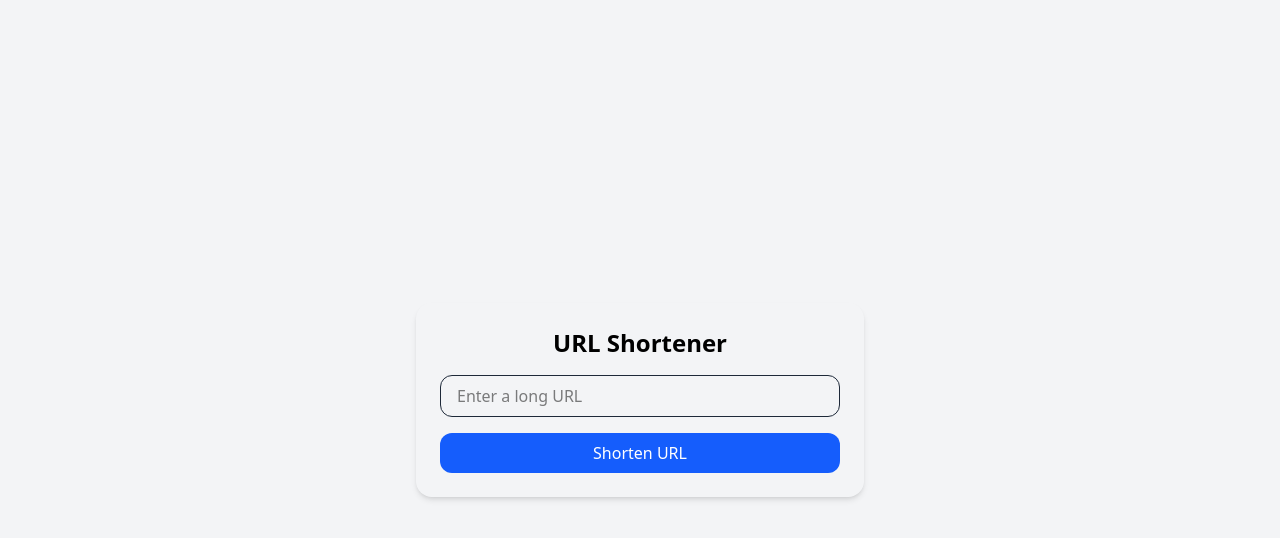
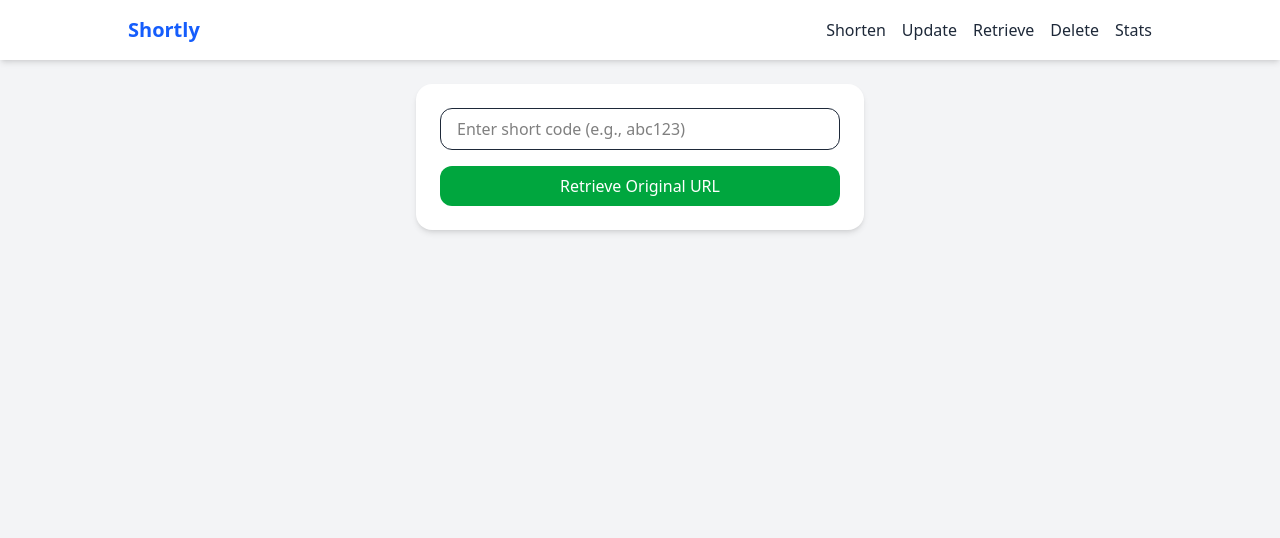
Before and after one commit to taahahussainkhan/taaha-innovaxel-hussain-khan, a React (Vite) app in the folder frontend/: page /retrieve in a window 1280 px wide. Shown: the top 538 px of the page. Built offline with nearby package versions, Linux system fonts and the light colour scheme.

Commit message:
Url retrieve

```diff
--- a/frontend/package.json
+++ b/frontend/package.json
@@ -14,6 +14,7 @@
     "axios": "^1.9.0",
     "react": "^19.0.0",
     "react-dom": "^19.0.0",
+    "react-router-dom": "^7.5.3",
     "tailwindcss": "^4.1.5"
   },
   "devDependencies": {
--- /dev/null
+++ b/frontend/services/api.js
@@ -0,0 +1,12 @@
+import axios from 'axios';
+
+const BASE_URL = 'http://localhost:3000';
+
+export const shortenUrl = async (url) => {
+  return axios.post(`${BASE_URL}/shorten`, { url });
+};
+
+
+export const getOriginalUrl = async (shortCode) => {
+    return axios.get(`${BASE_URL}/shorten/${shortCode}`);
+  };
--- a/frontend/src/App.jsx
+++ b/frontend/src/App.jsx
@@ -1,79 +1,26 @@
-import { useState } from 'react';
-import axios from 'axios';
+import { BrowserRouter as Router, Routes, Route } from 'react-router-dom';
+import Navbar from './components/Navbar';
+import UrlForm from './components/UrlForm';
+import RetrieveForm from './components/RetrieveForm';
 
 function App() {
-  const [originalUrl, setOriginalUrl] = useState('');
-  const [shortUrl, setShortUrl] = useState('');
-  const [loading, setLoading] = useState(false);
-  const [error, setError] = useState('');
-
-  const handleSubmit = async (e) => {
-    e.preventDefault();
-    setLoading(true);
-    setShortUrl('');
-    setError('');
-
-    try {
-      const response = await axios.post('http://localhost:3000/shorten', {
-        url: originalUrl,
-      });
-
-      const data = response.data;
-      setShortUrl(`http://localhost:3000/shorten/${data.shortCode}`);
-    } catch (err) {
-      if (err.response && err.response.data && err.response.data.message) {
-        setError(err.response.data.message);
-      } else {
-        setError('Server error');
-      }
-    } finally {
-      setLoading(false);
-    }
-  };
-
   return (
-    <div className="min-h-screen bg-gray-100 flex items-center justify-center px-4">
-      <div className=" p-6 rounded-2xl shadow-md w-full max-w-md">
-        <h1 className="text-2xl  text-black font-bold mb-4 text-center">URL Shortener</h1>
-        <form onSubmit={handleSubmit} className="space-y-4">
-          <input
-            type="url"
-            placeholder="Enter a long URL"
-            value={originalUrl}
-            onChange={(e) => setOriginalUrl(e.target.value)}
-            required
-            className="w-full px-4 py-2 border border-gray-800 rounded-xl text-black"
-          />
-          <button
-            type="submit"
-            disabled={loading}
-            className="w-full bg-blue-600 text-white py-2 rounded-xl hover:bg-blue-700 transition"
-          >
-            {loading ? 'Shortening...' : 'Shorten URL'}
-          </button>
-        </form>
-
-        {shortUrl && (
-          <div className="mt-4 text-center">
-            <p className="text-gray-700">Short URL:</p>
-            <a
-              href={shortUrl}
-              target="_blank"
-              rel="noopener noreferrer"
-              className="text-blue-600 underline"
-            >
-              {shortUrl}
-            </a>
+    <Router>
+      <div className="bg-gray-100 min-h-screen">
+        <Navbar />
+        <div className="px-4 flex justify-center">
+          <div className="bg-white p-6 rounded-2xl shadow-md w-full max-w-md">
+            <Routes>
+              <Route path="/" element={<UrlForm />} />
+              <Route path="/retrieve" element={<RetrieveForm />} />
+              <Route path="/update" element={<div>Update Page</div>} />
+              <Route path="/delete" element={<div>Delete Page</div>} />
+              <Route path="/stats" element={<div>Stats Page</div>} />
+            </Routes>
           </div>
-        )}
-
-        {error && (
-          <div className="mt-4 text-center text-red-600">
-            {error}
-          </div>
-        )}
+        </div>
       </div>
-    </div>
+    </Router>
   );
 }
 
--- /dev/null
+++ b/frontend/src/components/Navbar.jsx
@@ -0,0 +1,22 @@
+import { Link } from 'react-router-dom';
+
+const Navbar = () => {
+  return (
+    <nav className="bg-white shadow-md p-4 mb-6">
+      <div className="max-w-5xl mx-auto flex justify-between items-center">
+        <Link to="/" className="text-xl font-bold text-blue-600">
+          Shortly
+        </Link>
+        <div className="space-x-4">
+          <Link to="/" className="text-gray-800 hover:text-blue-600">Shorten</Link>
+          <Link to="/update" className="text-gray-800 hover:text-blue-600">Update</Link>
+          <Link to="/retrieve" className="text-gray-800 hover:text-blue-600">Retrieve</Link>
+          <Link to="/delete" className="text-gray-800 hover:text-blue-600">Delete</Link>
+          <Link to="/stats" className="text-gray-800 hover:text-blue-600">Stats</Link>
+        </div>
+      </div>
+    </nav>
+  );
+};
+
+export default Navbar;
--- /dev/null
+++ b/frontend/src/components/RetrieveForm.jsx
@@ -0,0 +1,60 @@
+import { useState } from 'react';
+import { getOriginalUrl } from '../../services/api';
+
+const RetrieveForm = () => {
+  const [shortCode, setShortCode] = useState('');
+  const [originalUrl, setOriginalUrl] = useState('');
+  const [error, setError] = useState('');
+
+  const handleRetrieve = async (e) => {
+    e.preventDefault();
+    setOriginalUrl('');
+    setError('');
+
+    try {
+      const response = await getOriginalUrl(shortCode);
+      setOriginalUrl(response.data.url);
+    } catch (err) {
+      setError(err.response?.data?.message || 'Error retrieving URL');
+    }
+  };
+
+  return (
+    <>
+      <form onSubmit={handleRetrieve} className="space-y-4">
+        <input
+          type="text"
+          placeholder="Enter short code (e.g., abc123)"
+          value={shortCode}
+          onChange={(e) => setShortCode(e.target.value)}
+          required
+          className="w-full px-4 py-2 border border-gray-800 rounded-xl text-black"
+        />
+        <button
+          type="submit"
+          className="w-full bg-green-600 text-white py-2 rounded-xl hover:bg-green-700 transition"
+        >
+          Retrieve Original URL
+        </button>
+      </form>
+
+      {originalUrl && (
+        <div className="mt-4 text-center">
+          <p className="text-gray-700">Original URL:</p>
+          <a
+            href={originalUrl}
+            target="_blank"
+            rel="noopener noreferrer"
+            className="text-blue-600 underline break-all"
+          >
+            {originalUrl}
+          </a>
+        </div>
+      )}
+
+      {error && <div className="mt-4 text-red-600 text-center">{error}</div>}
+    </>
+  );
+};
+
+export default RetrieveForm;
--- /dev/null
+++ b/frontend/src/components/ShortUrlDisplay.jsx
@@ -0,0 +1,26 @@
+const ShortUrlDisplay = ({ shortUrl, error }) => {
+    return (
+      <>
+        {shortUrl && (
+          <div className="mt-4 text-center">
+            <p className="text-gray-700">Short URL:</p>
+            <a
+              href={shortUrl}
+              target="_blank"
+              rel="noopener noreferrer"
+              className="text-blue-600 underline"
+            >
+              {shortUrl}
+            </a>
+          </div>
+        )}
+        {error && (
+          <div className="mt-4 text-center text-red-600">
+            {error}
+          </div>
+        )}
+      </>
+    );
+  };
+
+  export default ShortUrlDisplay;
--- /dev/null
+++ b/frontend/src/components/UrlForm.jsx
@@ -0,0 +1,54 @@
+import { useState } from 'react';
+import { shortenUrl } from '../../services/api';
+import ShortUrlDisplay from '../components/ShortUrlDisplay';
+
+const UrlForm = () => {
+  const [originalUrl, setOriginalUrl] = useState('');
+  const [shortUrl, setShortUrl] = useState('');
+  const [loading, setLoading] = useState(false);
+  const [error, setError] = useState('');
+
+  const handleSubmit = async (e) => {
+    e.preventDefault();
+    setLoading(true);
+    setShortUrl('');
+    setError('');
+
+    try {
+      const response = await shortenUrl(originalUrl);
+      const { shortCode } = response.data;
+      setShortUrl(`http://localhost:3000/shorten/${shortCode}`);
+    } catch (err) {
+      const msg = err.response?.data?.message || 'Server error';
+      setError(msg);
+    } finally {
+      setLoading(false);
+    }
+  };
+
+  return (
+    <>
+      <form onSubmit={handleSubmit} className="space-y-4">
+        <input
+          type="url"
+          placeholder="Enter a long URL"
+          value={originalUrl}
+          onChange={(e) => setOriginalUrl(e.target.value)}
+          required
+          className="w-full px-4 py-2 border border-gray-800 rounded-xl text-black"
+        />
+        <button
+          type="submit"
+          disabled={loading}
+          className="w-full bg-blue-600 text-white py-2 rounded-xl hover:bg-blue-700 transition"
+        >
+          {loading ? 'Shortening...' : 'Shorten URL'}
+        </button>
+      </form>
+
+      <ShortUrlDisplay shortUrl={shortUrl} error={error} />
+    </>
+  );
+};
+
+export default UrlForm;
```
Also changed, not shown: frontend/src/api.js (deleted), frontend/src/components/CreateShortURL.jsx (deleted), 2 other files (tests, documents, lock files or other folders).
